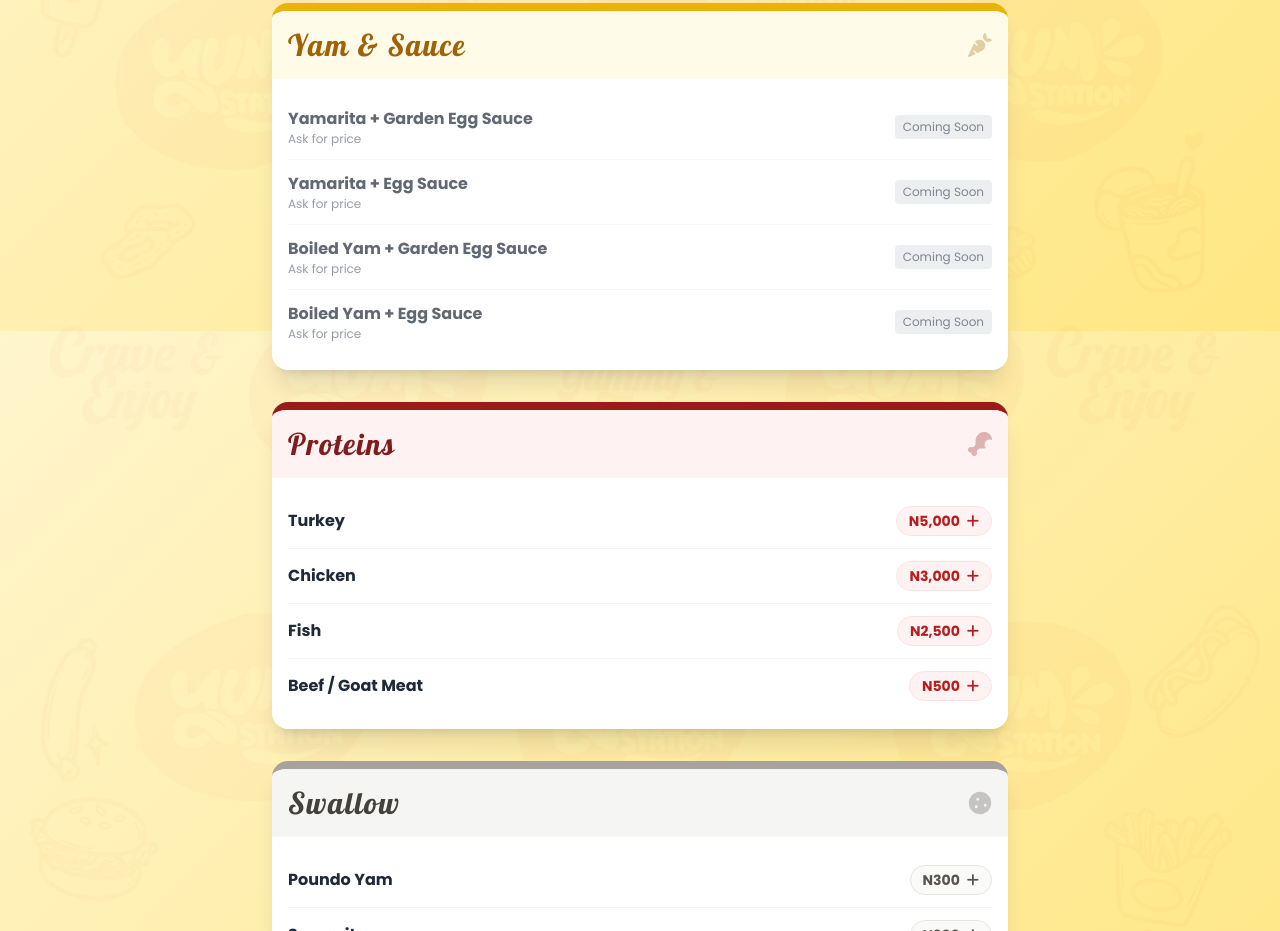
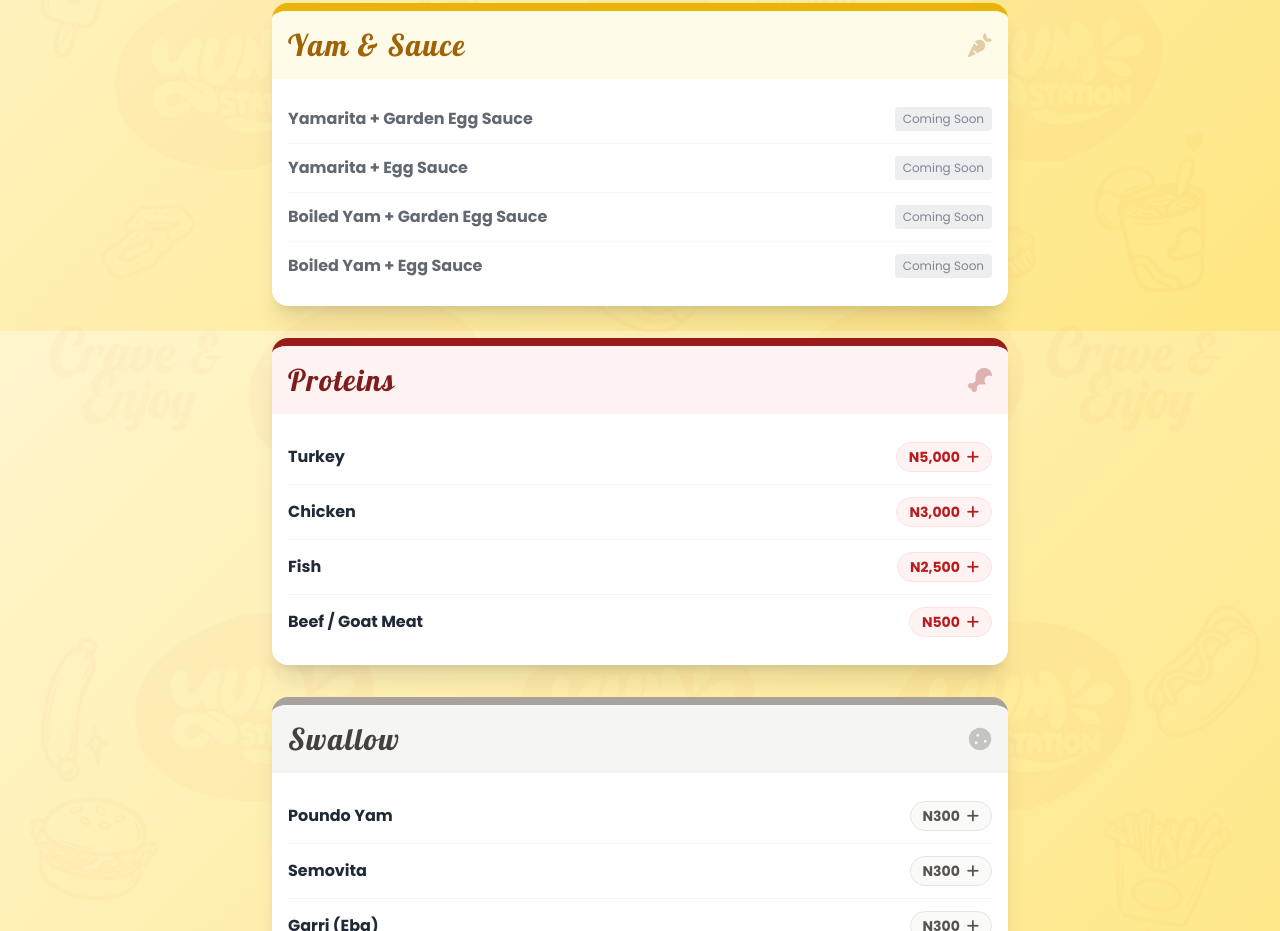
Before and after one commit to tomiwaalechris/yumstation, a plain HTML site: page index.html in a window 1280 px wide. Shown: the part 1269-2200 px from the top of the page. Drawn offline with nearby package versions, Linux system fonts and the light colour scheme.

Commit message:
Update index.html

```diff
--- a/index.html
+++ b/index.html
@@ -239,7 +239,7 @@
                 <div class="py-3 flex justify-between items-center opacity-70">
                     <div class="flex flex-col">
                         <span class="font-bold text-gray-800">Yamarita + Garden Egg Sauce</span>
-                        <span class="text-xs text-gray-500">Ask for price</span>
+                        <!-- <span class="text-xs text-gray-500">Ask for price</span> -->
                     </div>
                     <span class="text-xs bg-gray-200 text-gray-600 px-2 py-1 rounded">Coming Soon</span>
                 </div>
@@ -247,7 +247,7 @@
                 <div class="py-3 flex justify-between items-center opacity-70">
                     <div class="flex flex-col">
                         <span class="font-bold text-gray-800">Yamarita + Egg Sauce</span>
-                        <span class="text-xs text-gray-500">Ask for price</span>
+                        <!-- <span class="text-xs text-gray-500">Ask for price</span> -->
                     </div>
                     <span class="text-xs bg-gray-200 text-gray-600 px-2 py-1 rounded">Coming Soon</span>
                 </div>
@@ -255,7 +255,7 @@
                 <div class="py-3 flex justify-between items-center opacity-70">
                     <div class="flex flex-col">
                         <span class="font-bold text-gray-800">Boiled Yam + Garden Egg Sauce</span>
-                        <span class="text-xs text-gray-500">Ask for price</span>
+                        <!-- <span class="text-xs text-gray-500">Ask for price</span> -->
                     </div>
                     <span class="text-xs bg-gray-200 text-gray-600 px-2 py-1 rounded">Coming Soon</span>
                 </div>
@@ -263,7 +263,7 @@
                 <div class="py-3 flex justify-between items-center opacity-70">
                     <div class="flex flex-col">
                         <span class="font-bold text-gray-800">Boiled Yam + Egg Sauce</span>
-                        <span class="text-xs text-gray-500">Ask for price</span>
+                        <!-- <span class="text-xs text-gray-500">Ask for price</span> -->
                     </div>
                     <span class="text-xs bg-gray-200 text-gray-600 px-2 py-1 rounded">Coming Soon</span>
                 </div>
```
